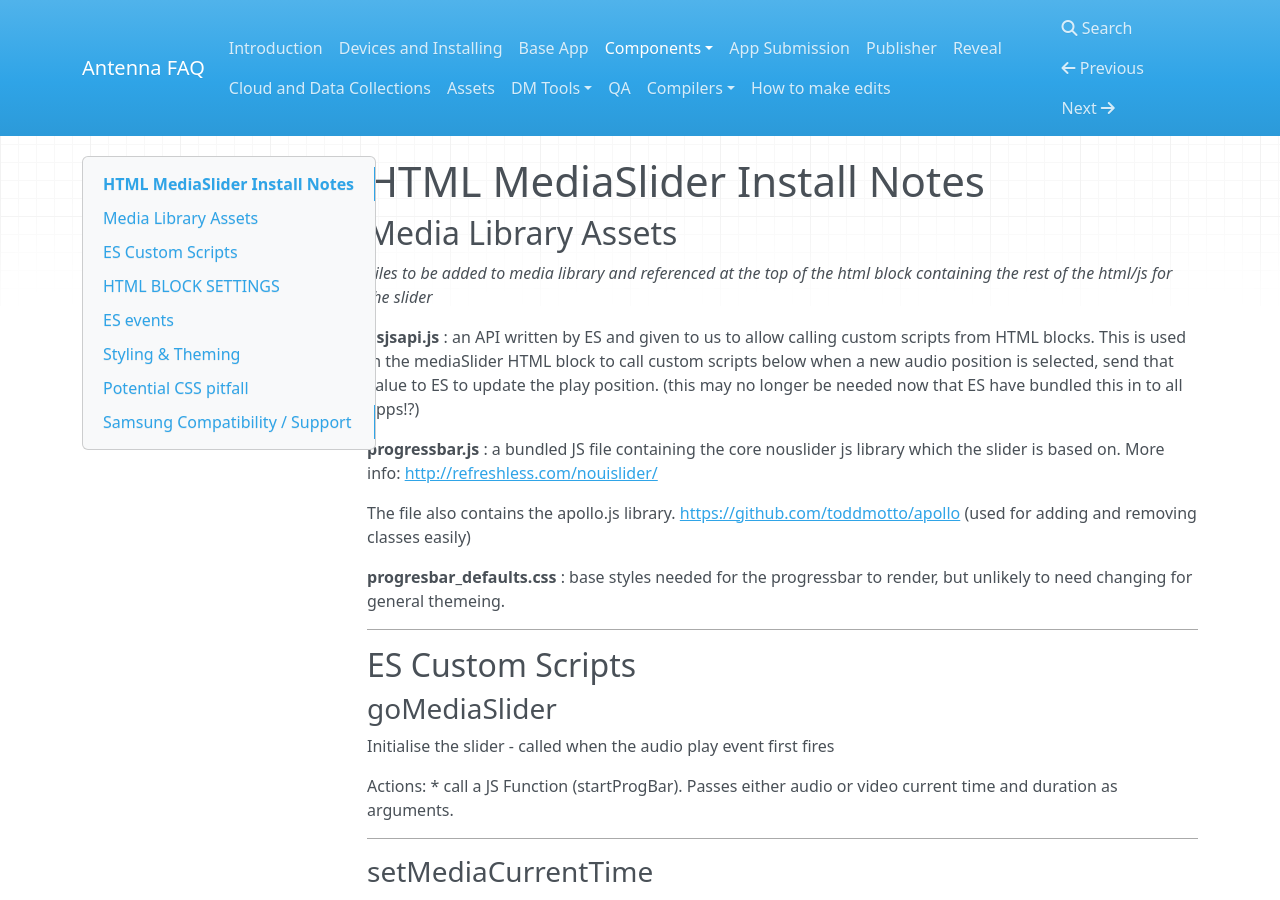
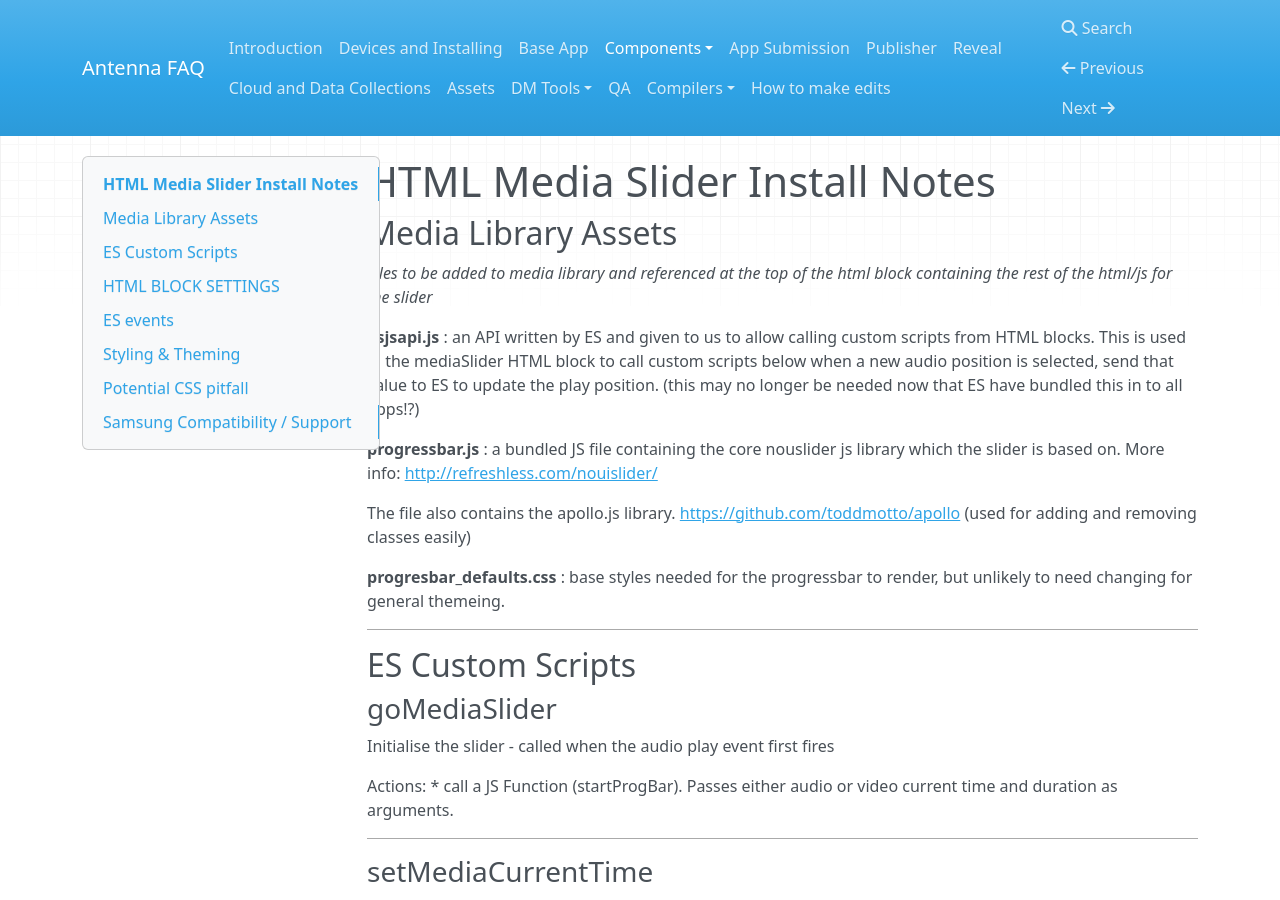
Before and after one commit to denovo/Antenna-faq, an MkDocs documentation site: the page built from docs/components/mediaslider.md, in a window 1280 px wide and 900 px high. Built offline with MkDocs 1.6.1, drawn with Linux system fonts in a browser that asks for light colours; nearby versions of some CDN libraries; old or Windows-style settings are respelled for this version of MkDocs.

Commit message:
fix typo in header

```diff
--- a/docs/components/mediaslider.md
+++ b/docs/components/mediaslider.md
@@ -1,4 +1,4 @@
-# HTML MediaSlider Install Notes
+# HTML Media Slider Install Notes
 
 ## Media Library Assets
 
```
